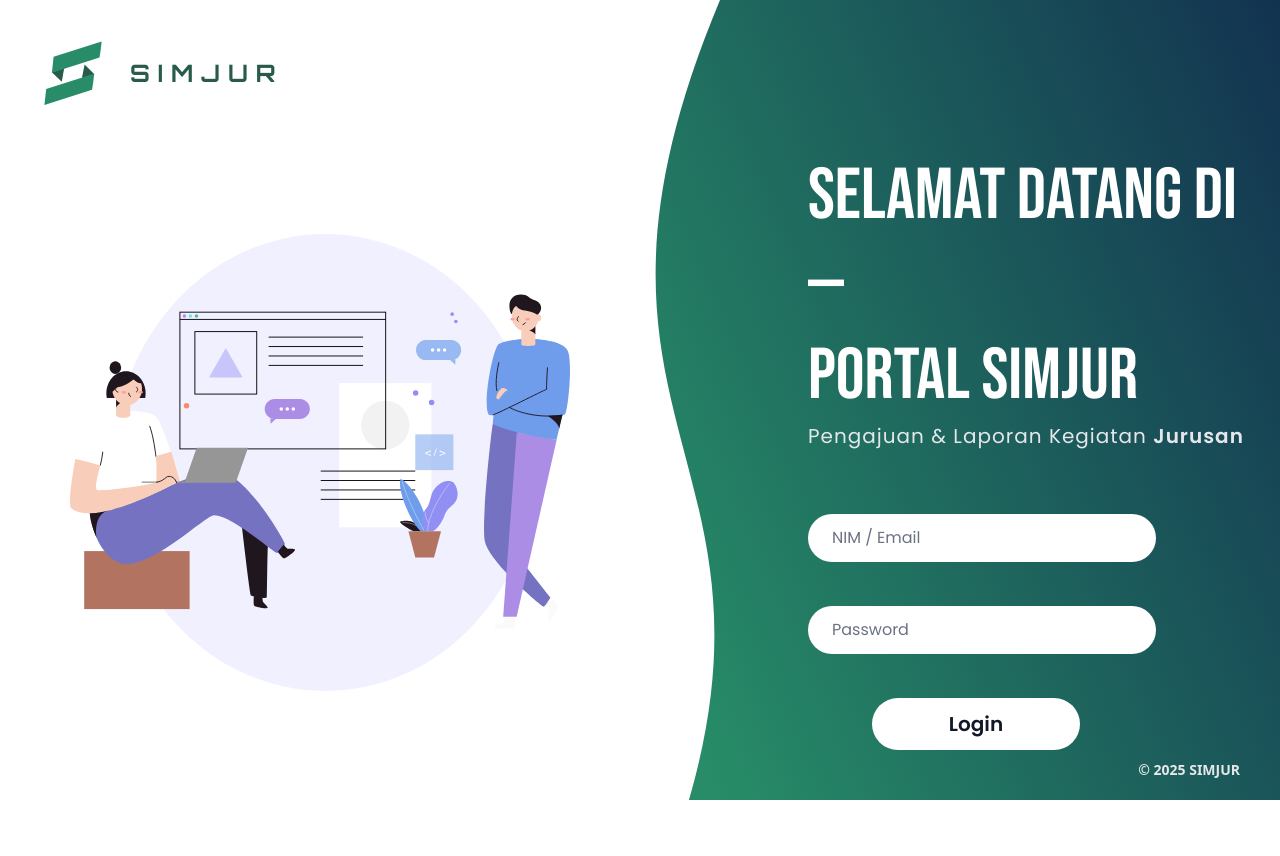
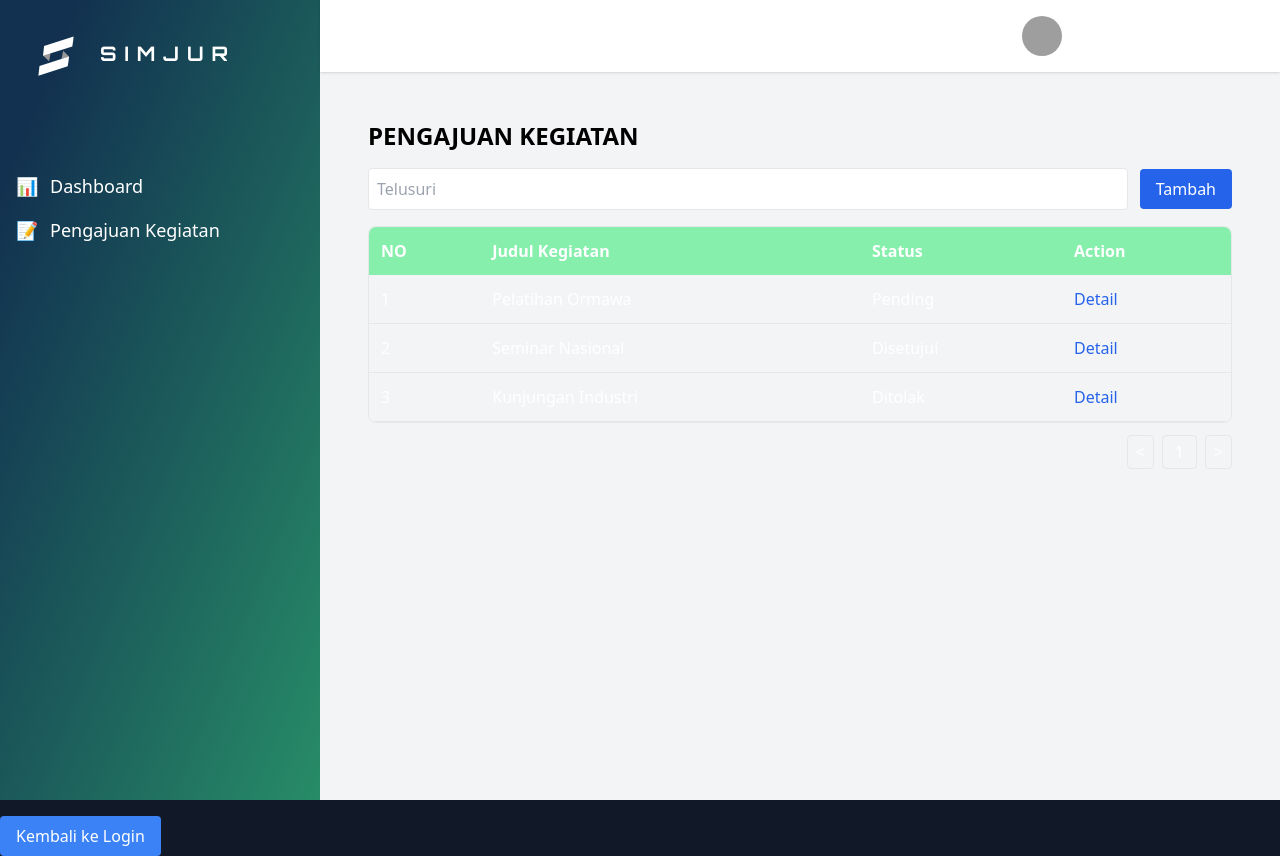
Before and after one commit to 404nugenotfound/simjur, a React (Create React App) app: page /user in a window 1280 px wide. Before the commit the page ends 800 px from the top, so only its background shows below. Built offline with nearby package versions, Linux system fonts and the light colour scheme; grey boxes are pictures that could not be loaded.

Commit message:
update project

```diff
--- a/package.json
+++ b/package.json
@@ -13,6 +13,8 @@
     "@types/react-dom": "^19.2.3",
     "react": "^19.2.0",
     "react-dom": "^19.2.0",
+    "react-icons": "^5.5.0",
+    "react-router-dom": "^7.9.6",
     "react-scripts": "5.0.1",
     "typescript": "^4.9.5",
     "web-vitals": "^2.1.4"
@@ -42,6 +44,7 @@
     ]
   },
   "devDependencies": {
+    "@types/react-router-dom": "^5.3.3",
     "autoprefixer": "^10.4.22",
     "postcss": "^8.5.6",
     "tailwindcss": "3.4"
--- a/src/App.tsx
+++ b/src/App.tsx
@@ -2,8 +2,12 @@ import React from "react";
 import Logo from "./assets/LogoName2.svg";
 import Illustration from "./assets/Illustration.svg";
 import "./App.css";
+import { useNavigate } from "react-router-dom";
+import IconTest from "./pages/IconTest";
 
 function App() {
+  const navigate = useNavigate();
+
   return (
     <div className="min-h-screen bg-gray-900 flex items-center justify-center">
       <div className="w-full h-screen bg-white overflow-hidden shadow-2xl flex">
@@ -55,7 +59,10 @@ function App() {
                 placeholder="Password"
               />
               <div className="mr-32 flex justify-center">
-                <button className="w-52 py-3 text-xl rounded-full bg-white text-gray-900 font-semibold hover:bg-gray-200 transition">
+                <button
+                  className="w-52 py-3 text-xl rounded-full bg-white text-gray-900 font-semibold hover:bg-gray-200 transition"
+                  onClick={() => navigate("/user")}
+                >
                   Login
                 </button>
               </div>
@@ -64,6 +71,7 @@ function App() {
             <p className="absolute bottom-5 right-10 text-sm text-gray-200 font-semibold">
               © 2025 SIMJUR
             </p>
+            return <IconTest />;
           </div>
         </div>
       </div>
--- a/src/index.tsx
+++ b/src/index.tsx
@@ -1,15 +1,24 @@
-import React from 'react';
-import ReactDOM from 'react-dom/client';
-import './index.css';
-import App from './App';
-import reportWebVitals from './reportWebVitals';
+import React from "react";
+import ReactDOM from "react-dom/client";
+import "./index.css";
+import App from "./App";
+import reportWebVitals from "./reportWebVitals";
+import { BrowserRouter, Routes, Route } from "react-router-dom";
+import UserPage from "./pages/UserPage";
 
 const root = ReactDOM.createRoot(
-  document.getElementById('root') as HTMLElement
+  document.getElementById("root") as HTMLElement
 );
+
 root.render(
   <React.StrictMode>
-    <App />
+    <BrowserRouter>
+      <Routes>
+        <Route path="/" element={<App />} /> {/* Halaman Login */}
+        <Route path="/user" element={<UserPage />} />{" "}
+        {/* Halaman Setelah Login */}
+      </Routes>
+    </BrowserRouter>
   </React.StrictMode>
 );
 
--- /dev/null
+++ b/src/pages/IconTest.tsx
@@ -0,0 +1,10 @@
+import React from "react";
+import { MdMenu } from "react-icons/md";
+
+export default function IconTest() {
+  return (
+    <div>
+      {/* <MdMenu size={40} color="red" /> */}
+    </div>
+  );
+}
--- /dev/null
+++ b/src/pages/Layout.tsx
@@ -0,0 +1,49 @@
+import React from "react";
+import Logo from "../assets/LogoWhite.svg";
+
+const Layout: React.FC<{ children: React.ReactNode }> = ({ children }) => {
+  return (
+    <div className="flex min-h-screen bg-gray-100">
+      {/* Sidebar */}
+      <aside className="w-80  bg-gradient text-white p-4">
+        <div className="flex  items-start gap-1  mb-16">
+        <img src={Logo} alt="SIMJUR" className="w-[80px]" />
+        <h1 className="text-xl font-orbitron font-extrabold tracking-[0.5rem] mb-10 mt-6">SIMJUR</h1>
+        </div>
+
+        <nav className="space-y-4">
+          <a href="#" className="flex items-center gap-3 text-lg">
+            <span>📊</span> Dashboard
+          </a>
+          <a href="#" className="flex items-center gap-3 text-lg">
+            <span>📝</span> Pengajuan Kegiatan
+          </a>
+        </nav>
+      </aside>
+
+      {/* Main Content */}
+      <div className="flex-1 flex flex-col">
+        {/* Topbar */}
+        <header className="flex items-center justify-between px-6 py-4 bg-white shadow">
+          <button className="text-2xl text-gray-600" aria-label="Open menu">
+            {/* <IconTest /> */}
+          </button>
+
+          <div className="flex items-center gap-3">
+            <img
+              src="/avatar.png"
+              alt="user"
+              className="w-10 h-10 rounded-full"
+            />
+            <span className="font-semibold">MUHAMMAD FABIAN...</span>
+          </div>
+        </header>
+
+        {/* Halaman konten */}
+        <main className="p-6">{children}</main>
+      </div>
+    </div>
+  );
+};
+
+export default Layout;
--- /dev/null
+++ b/src/pages/PengajuanKegiatan.tsx
@@ -0,0 +1,111 @@
+import React, { useState, useEffect } from "react";
+
+type Kegiatan = {
+  id: number;
+  judul: string;
+  status: "pending" | "disetujui" | "ditolak";
+};
+
+const PengajuanKegiatan: React.FC = () => {
+  const [data, setData] = useState<Kegiatan[]>([]);
+  const [search, setSearch] = useState("");
+  const [filter, setFilter] = useState("all");
+  const [page, setPage] = useState(1);
+
+  // Simulasi API
+  useEffect(() => {
+    const fakeData: Kegiatan[] = [
+      { id: 1, judul: "Pelatihan Ormawa", status: "pending" },
+      { id: 2, judul: "Seminar Nasional", status: "disetujui" },
+      { id: 3, judul: "Kunjungan Industri", status: "ditolak" },
+    ];
+    setData(fakeData);
+  }, []);
+
+  const filtered = data.filter((item) => {
+    const matching = filter === "all" ? true : item.status === filter;
+
+    const searching = item.judul.toLowerCase().includes(search.toLowerCase());
+
+    return matching && searching;
+  });
+
+  return (
+    <div className="p-6">
+      <h1 className="text-2xl font-bold text-black mb-4">PENGAJUAN KEGIATAN</h1>
+
+      {/* Bagian Filter + Search + Tambah */}
+      <div className="flex items-center gap-3 mb-4">
+
+        <input
+          type="text"
+          placeholder="Telusuri"
+          className="p-2 border rounded flex-1"
+          value={search}
+          onChange={(e) => setSearch(e.target.value)}
+        />
+
+        <button className="px-4 py-2 bg-blue-600 text-white rounded">
+          Tambah
+        </button>
+      </div>
+
+      {/* Tabel */}
+      <div className="border rounded-lg overflow-hidden">
+        <table className="w-full text-left">
+          <thead className="bg-green-300">
+            <tr>
+              <th className="p-3">NO</th>
+              <th className="p-3">Judul Kegiatan</th>
+              <th className="p-3">Status</th>
+              <th className="p-3">Action</th>
+            </tr>
+          </thead>
+
+          <tbody>
+            {filtered.length === 0 ? (
+              <tr>
+                <td colSpan={4} className="p-4 text-center text-gray-500">
+                  Tidak ada data
+                </td>
+              </tr>
+            ) : (
+              filtered.map((item, index) => (
+                <tr key={item.id} className="border-b">
+                  <td className="p-3">{index + 1}</td>
+                  <td className="p-3">{item.judul}</td>
+                  <td className="p-3 capitalize">{item.status}</td>
+                  <td className="p-3">
+                    <button className="text-blue-600">Detail</button>
+                  </td>
+                </tr>
+              ))
+            )}
+          </tbody>
+        </table>
+      </div>
+
+      {/* Pagination */}
+      <div className="flex items-center justify-end gap-2 mt-3">
+        <button
+          className="px-2 py-1 border rounded"
+          onClick={() => setPage(page - 1)}
+          disabled={page === 1}
+        >
+          {"<"}
+        </button>
+
+        <span className="px-3 py-1 border rounded">{page}</span>
+
+        <button
+          className="px-2 py-1 border rounded"
+          onClick={() => setPage(page + 1)}
+        >
+          {">"}
+        </button>
+      </div>
+    </div>
+  );
+};
+
+export default PengajuanKegiatan;
--- /dev/null
+++ b/src/pages/UserPage.tsx
@@ -0,0 +1,30 @@
+import { useNavigate } from "react-router-dom";
+import Layout from "./Layout";
+import PengajuanKegiatan from "./PengajuanKegiatan";
+
+export default function UserPage() {
+  const navigate = useNavigate();
+
+  return (
+    <div className="bg-gray-900">
+      {/* Wrapper utama untuk kasih padding dan warna tulisan */}
+      <div style={{color: "white" }}>
+
+        {/* Layout sebagai template/kerangka halaman
+          PengajuanKegiatan ditaruh di dalam Layout */}
+        <Layout>
+          {/* Komponen form/halaman Pengajuan Kegiatan */}
+          <PengajuanKegiatan />
+        </Layout>
+
+        {/* Tombol untuk kembali ke halaman login */}
+        <button
+          onClick={() => navigate("/")} // event klik
+          className="mt-4 px-4 py-2 bg-blue-500 text-white rounded"
+        >
+          Kembali ke Login
+        </button>
+      </div>
+    </div>
+  );
+}
--- a/tailwind.config.js
+++ b/tailwind.config.js
@@ -11,7 +11,7 @@ module.exports = {
         orbitron: ['Orbitron', 'sans-serif'],
       },
       backgroundImage: {
-        'gradient': 'linear-gradient(to bottom left, #123150 12%, #278C67 100%)',
+        'gradient': 'linear-gradient(to bottom right, #123150 12%, #278C67 100%)',
        }
     },
   },
```
Also changed, not shown: 1 other file (tests, documents, lock files or other folders).
